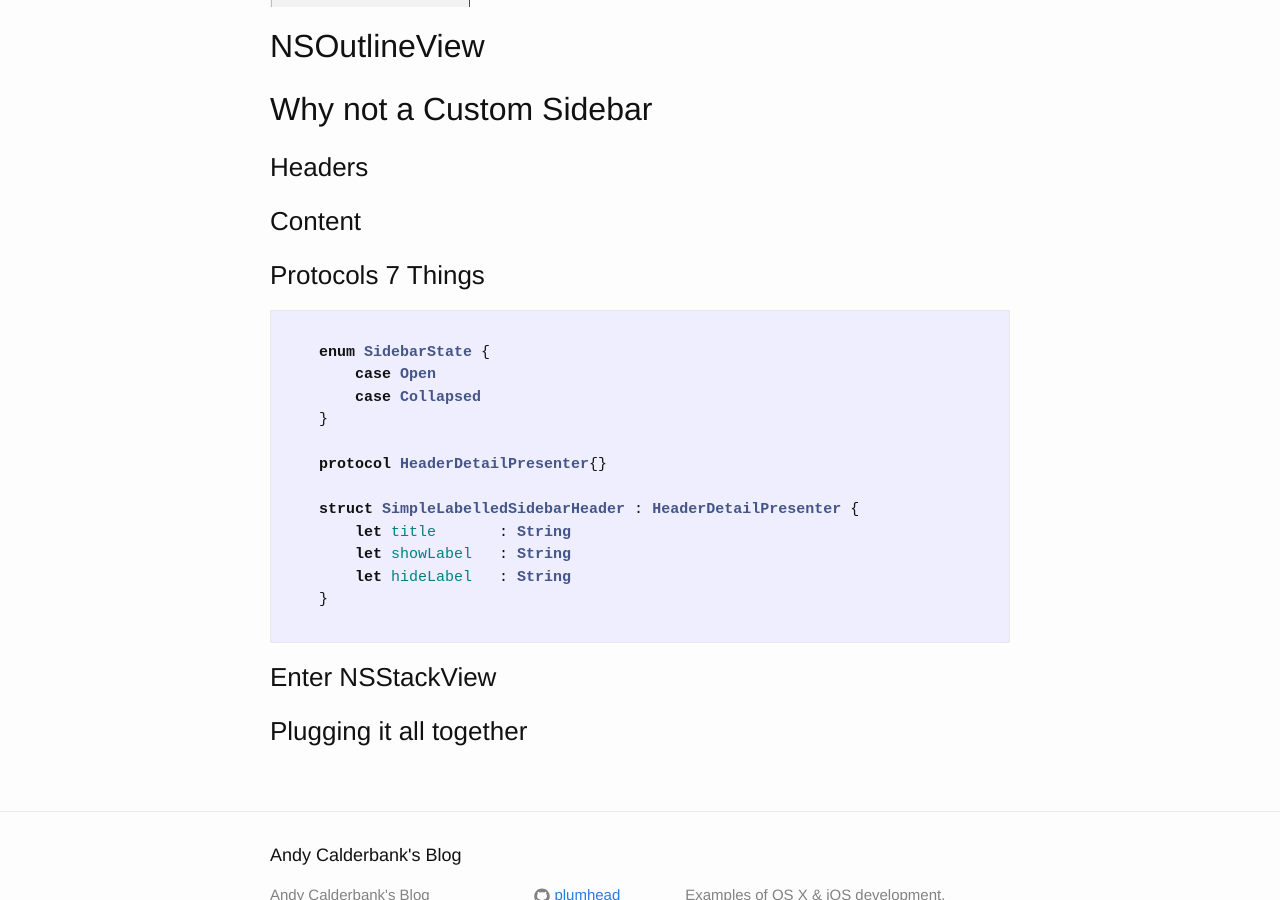
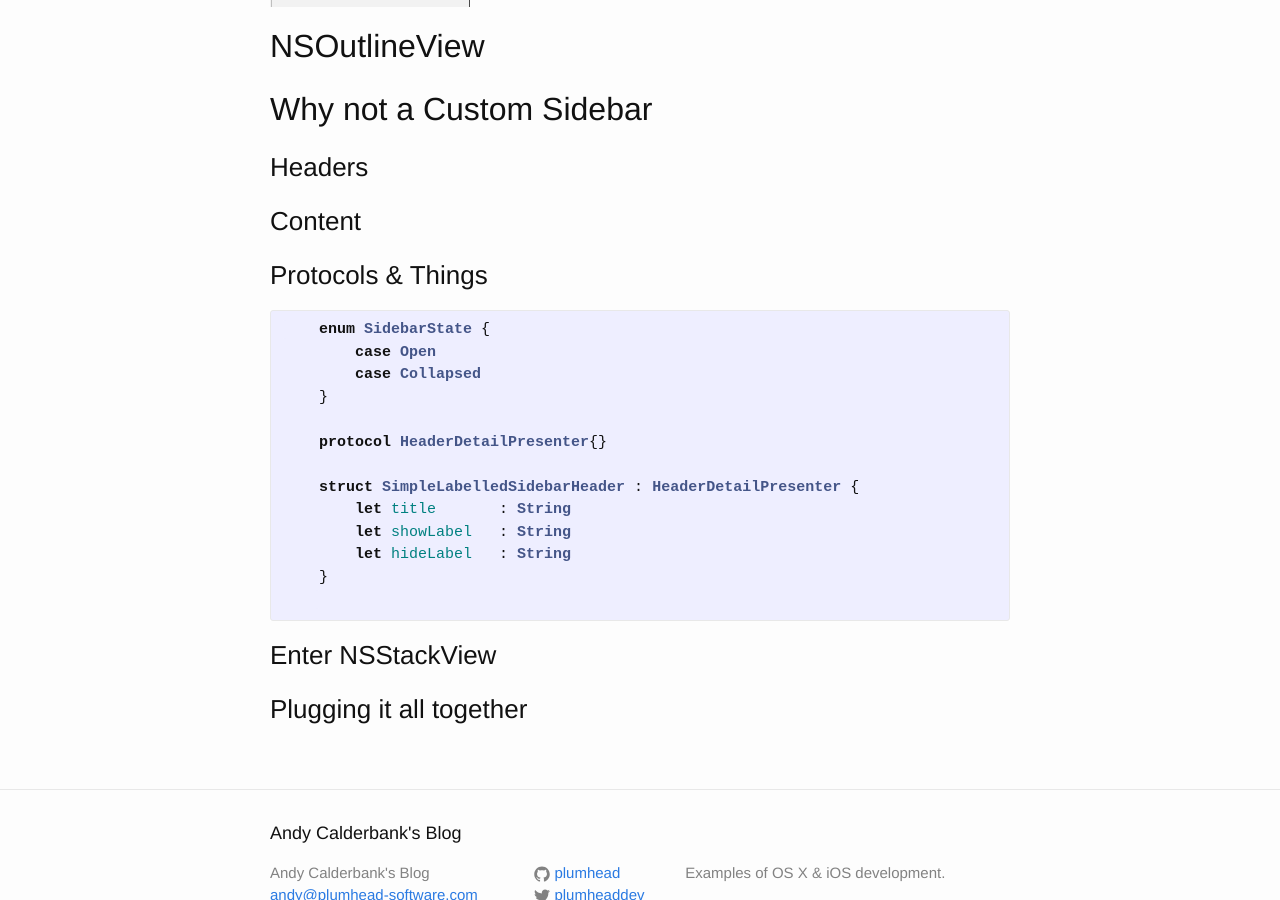
Before and after one commit to plumhead/plumhead.github.io, a Jekyll site: the page built from _posts/2016-02-12-osx-sidebars.markdown, in a window 1280 px wide and 900 px high, scrolled down 794 px. Built offline with Jekyll 4.4.1, drawn with Linux system fonts in a browser that asks for light colours.

Commit message:
testing swift highlighting

````diff
--- a/_config.yml
+++ b/_config.yml
@@ -17,3 +17,4 @@
 
 # Build settings
 markdown: kramdown
+highlighter: rouge
--- a/_posts/2016-02-12-osx-sidebars.markdown
+++ b/_posts/2016-02-12-osx-sidebars.markdown
@@ -23,9 +23,9 @@
 
 ### Content
 
-### Protocols 7 Things
+### Protocols & Things
 
-```swift
+{% highlight swift %}
 
     enum SidebarState {
         case Open
@@ -40,7 +40,7 @@
         let hideLabel   : String
     }
 
-```
+{% endhighlight %}
 
 
 ### Enter NSStackView
````
